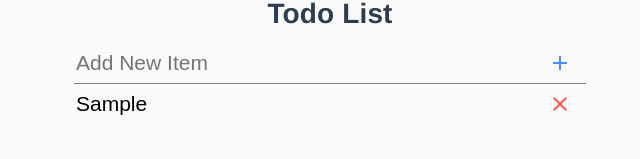
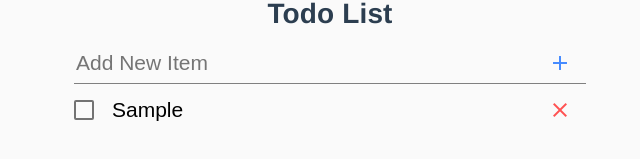
Before and after one commit to slioplark/vue-todolist, a Vue app: page / in a window 1280 px wide. Both pictures are taken after typing "Sample" into the empty fields and a click on the button "add". Shown: the part 231-390 px from the top of the page, without its empty margins (310-950 px from the left). Built offline with nearby package versions, Linux system fonts and the light colour scheme.

Commit message:
feat: add checkbox

```diff
--- a/src/components/HelloWorld.vue
+++ b/src/components/HelloWorld.vue
@@ -11,7 +11,8 @@
       <p>No Item</p>
     </section>
     <section class="item" v-else v-for="item in todoList" :key="item.id">
-      <input type="text" v-model="item.todo" />
+      <md-checkbox v-model="item.isComplete"></md-checkbox>
+      <input type="text" v-model="item.todo" :class="{ line: item.isComplete }" />
       <md-button class="md-icon-button md-accent" @click="remove(item)">
         <md-icon>clear</md-icon>
       </md-button>
@@ -50,6 +51,7 @@ export default {
 section.item {
   display: flex;
   justify-content: space-between;
+  align-items: center;
   margin: auto;
   width: 512px;
   input {
@@ -60,6 +62,9 @@ section.item {
     font-size: 1.5em;
     background-color: #fafafa;
   }
+  input.line {
+    text-decoration: line-through;
+  }
   & + section.item {
     border-top: 1px solid gray;
   }
```
